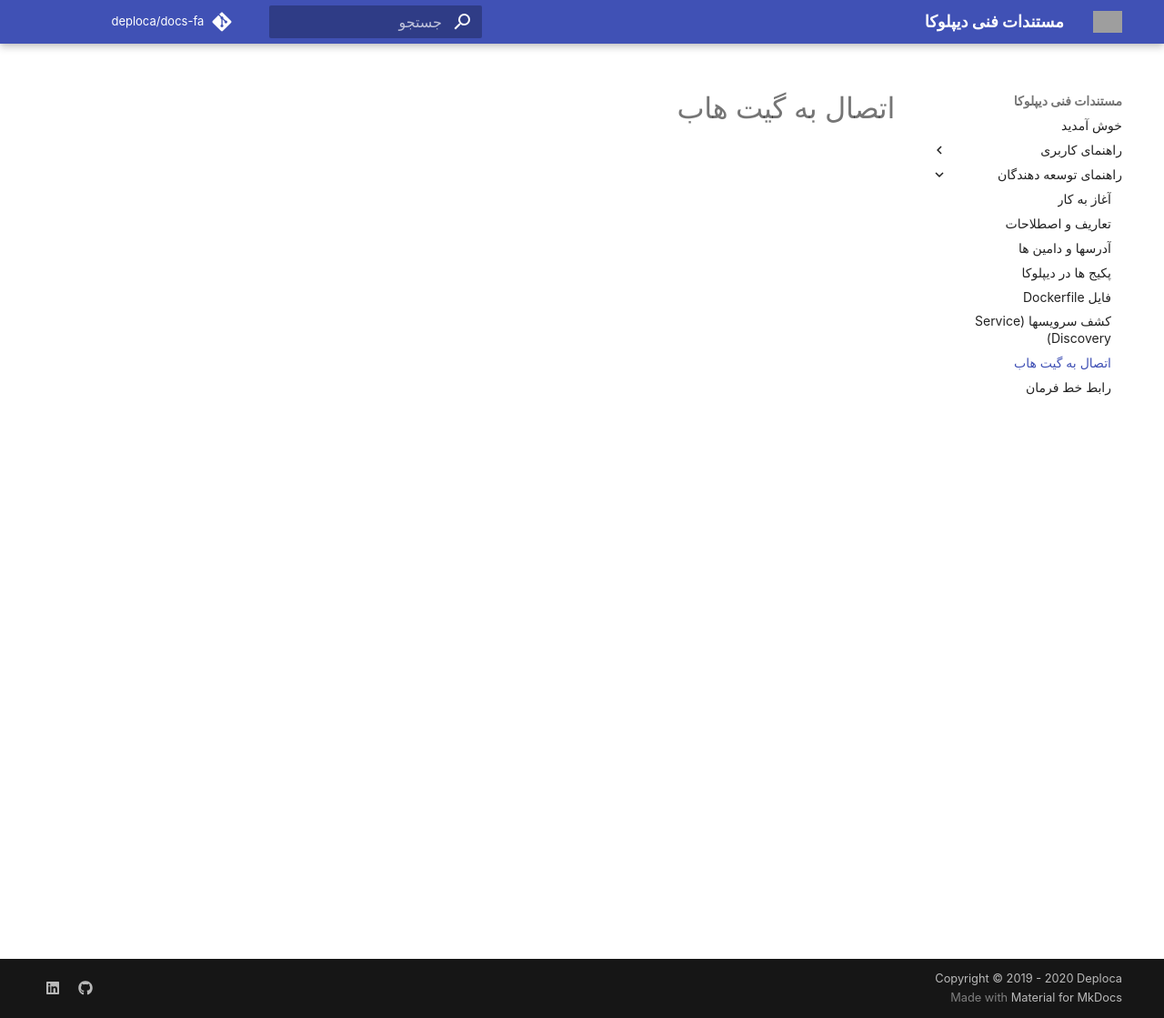
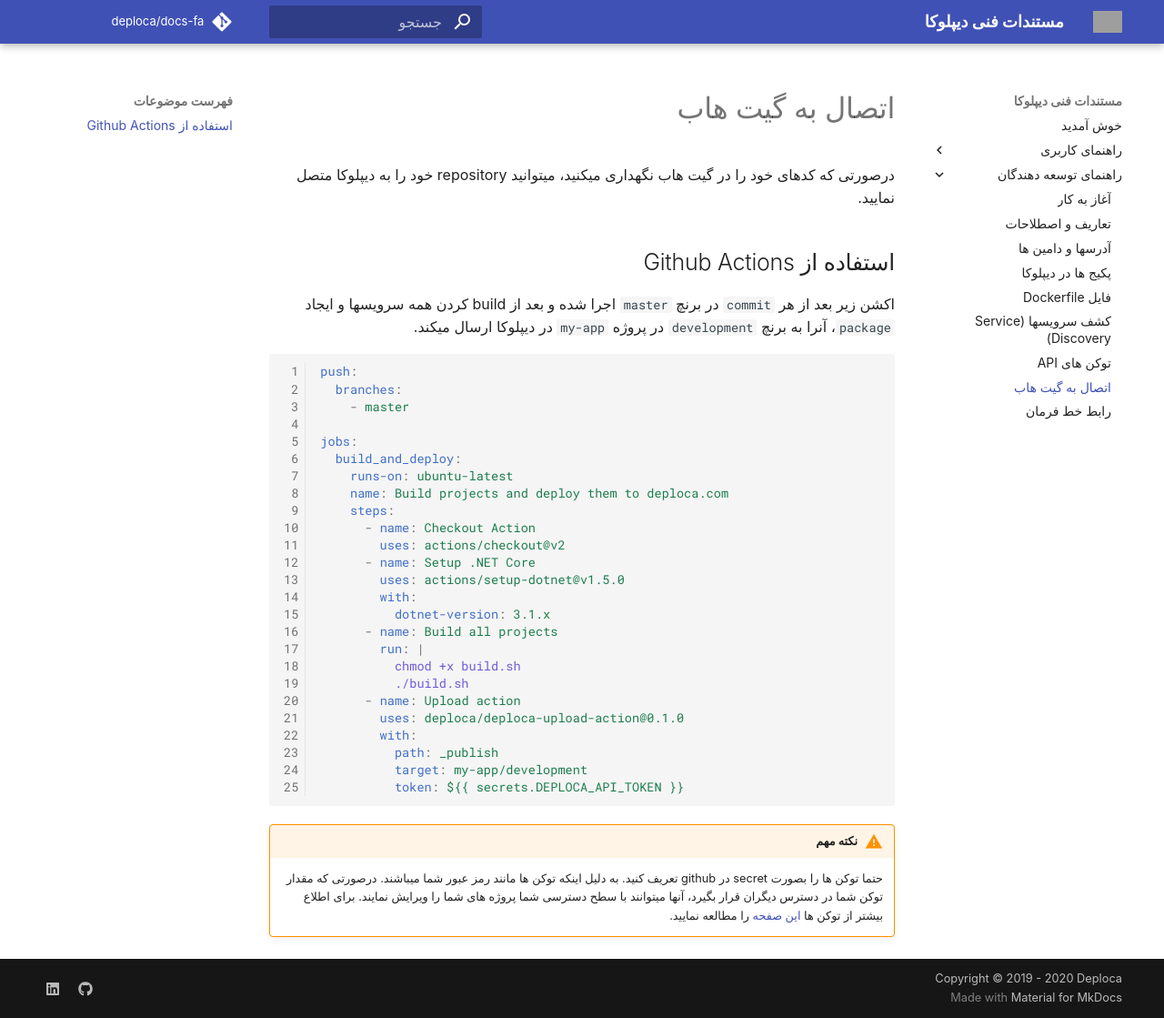
Before and after one commit to deploca/docs-fa, an MkDocs documentation site: the page built from docs/developers/integ-github.md, in a window 1280 px wide and 1119 px high. Shown: the whole window at 91% size. Built offline with MkDocs 1.6.1 and Material for MkDocs 9.7.7, drawn with Linux system fonts in a browser that asks for light colours; some web fonts are replaced; comment, search, counter and statistics services are not loaded; grey boxes are pictures that could not be loaded.

Commit message:
add integ-github and api-tokens

````diff
--- a/docs/developers/integ-github.md
+++ b/docs/developers/integ-github.md
@@ -1 +1,37 @@
 # اتصال به گیت هاب
+
+درصورتی که کدهای خود را در گیت هاب نگهداری میکنید، میتوانید repository خود را به دیپلوکا متصل نمایید.
+
+## استفاده از Github Actions
+اکشن زیر بعد از هر `commit` در برنچ `master` اجرا شده و بعد از build کردن همه سرویسها و ایجاد `package`، آنرا به برنچ `development` در پروژه `my-app` در دیپلوکا ارسال میکند.
+
+``` {.yaml linenums="1"}
+push:
+  branches:
+    - master
+
+jobs:
+  build_and_deploy:
+    runs-on: ubuntu-latest
+    name: Build projects and deploy them to deploca.com
+    steps:
+      - name: Checkout Action
+        uses: actions/checkout@v2
+      - name: Setup .NET Core
+        uses: actions/setup-dotnet@v1.5.0
+        with:
+          dotnet-version: 3.1.x
+      - name: Build all projects
+        run: |
+          chmod +x build.sh
+          ./build.sh
+      - name: Upload action
+        uses: deploca/deploca-upload-action@0.1.0
+        with:
+          path: _publish
+          target: my-app/development
+          token: ${{ secrets.DEPLOCA_API_TOKEN }}
+```
+
+!!! warning "نکته مهم"
+    حتما توکن ها را بصورت secret در github تعریف کنید. به دلیل اینکه توکن ها مانند رمز عبور شما میباشند. درصورتی که مقدار توکن شما در دسترس دیگران قرار بگیرد، آنها میتوانند با سطح دسترسی شما پروژه های شما را ویرایش نمایند. برای اطلاع بیشتر از توکن ها [این صفحه](../api-tokens/) را مطالعه نمایید.
--- a/mkdocs.yml
+++ b/mkdocs.yml
@@ -18,6 +18,7 @@ nav:
     - developers/package.md
     - developers/docker-file.md
     - developers/service-discovery.md
+    - developers/api-tokens.md
     - developers/integ-github.md
     - developers/cli.md
 
@@ -37,7 +38,7 @@ theme:
     accent: pink
 
 extra_css:
-  - https://assets.deploca.com/fonts/iransans/css/iransans.css
+  - //assets.deploca.com/fonts/iransans/css/iransans.css
 
 extra:
   social:
@@ -52,7 +53,7 @@ markdown_extensions:
 #   - toc:
 #       permalink: "#"
 #   - smarty
-#   - admonition
+  - admonition
 #   - attr_list
   - footnotes
 #   - codehilite
````
Also changed, not shown: docs/developers/api-tokens.md (added, +10 -0 lines), docs/developers/cli.md (+1 -1 lines).
